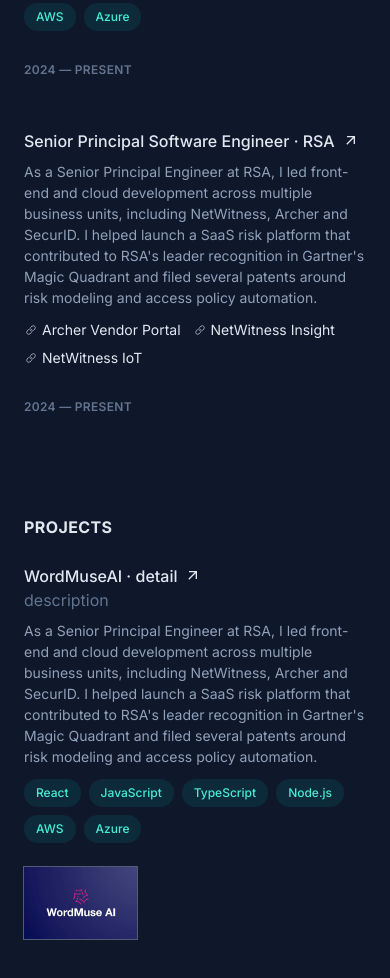
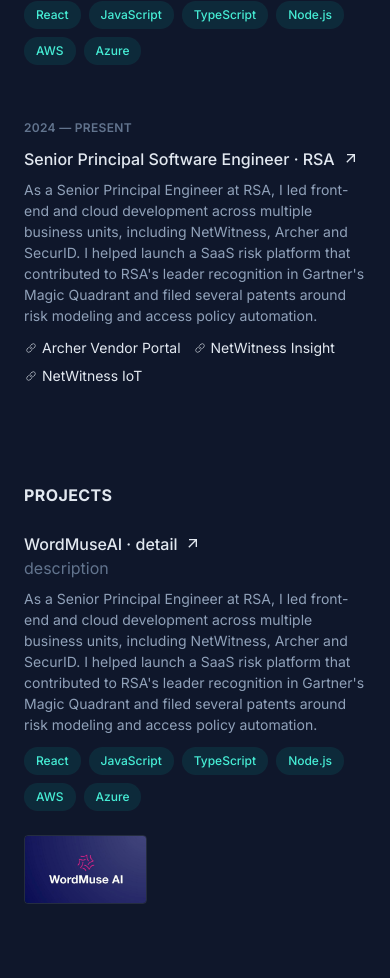
Before and after one commit to vmalchik/portfolio, a Next.js app: page / in a window 390 px wide. Shown: the part 1760-2738 px from the top of the page. After the commit the page ends 2712 px from the top, so only its background shows below. Built offline with nearby package versions, Linux system fonts and the light colour scheme.

Commit message:
updated ux for cards on home page and semantic html

```diff
--- a/src/components/page/home/base-section-card.tsx
+++ b/src/components/page/home/base-section-card.tsx
@@ -7,6 +7,7 @@
 } from "@/components/common/card";
 import FancyLink from "@/components/common/fancy-link";
 import ArrowOutIcon from "@/components/common/icons/arrow-out";
+import { cn } from "@/lib/utils/cn";
 import React from "react";
 
 export type BaseSectionCardProps = {
@@ -19,14 +20,21 @@
   };
   children: React.ReactNode;
 };
-export const BaseSectionCardSideInfo = ({
-  children
+export const BaseSectionCardInfo = ({
+  children,
+  position = "bottom" // default
 }: {
   children: React.ReactNode;
+  position?: "top" | "bottom";
 }) => {
-  return <>{children}</>;
+  const orderClass = position === "top" ? "order-1" : "order-2";
+
+  return (
+    <div className={cn("col-span-3 sm:col-span-2 sm:order-none", orderClass)}>
+      {children}
+    </div>
+  );
 };
-
 export const BaseSectionCardContent = ({
   children
 }: {
@@ -42,7 +50,7 @@
   React.Children.forEach(children, (child) => {
     if (!React.isValidElement(child)) return;
 
-    if (child.type === BaseSectionCardSideInfo) {
+    if (child.type === BaseSectionCardInfo) {
       sideInfo = child;
     } else if (child.type === BaseSectionCardContent) {
       content = child;
@@ -58,7 +66,7 @@
     // use group hover to ensure hover is triggered for absolute positioned element
     // on mobile - stack vertically by having content take up all grid cols and side info take up 3
     // on desktop - stack horizontally with side info on left (image will dynamically resize and take 2 cols of the card width)
-    <div className="relative group grid grid-cols-8 gap-6 sm:items-start">
+    <article className="relative group grid grid-cols-8 gap-2 sm:gap-6 sm:items-start">
       {/* highlight card on-hover with a light custom inset box shadow (a 1px inner top border in light gray-blue) */}
       <span
         aria-hidden="true"
@@ -66,9 +74,7 @@
       ></span>
 
       {/* side info */}
-      <div className="col-span-3 sm:col-span-2 order-2 sm:order-none">
-        {sideInfo}
-      </div>
+      {sideInfo}
 
       {/* content */}
       <Card className="col-span-8 sm:col-span-6 order-1 sm:order-none">
@@ -93,7 +99,7 @@
         </CardHeader>
         <CardContent>{content}</CardContent>
       </Card>
-    </div>
+    </article>
   );
 };
 
--- a/src/components/page/home/experience/experience-card.tsx
+++ b/src/components/page/home/experience/experience-card.tsx
@@ -1,6 +1,6 @@
 import BaseSectionCard, {
   BaseSectionCardContent,
-  BaseSectionCardSideInfo
+  BaseSectionCardInfo
 } from "@/components/page/home/base-section-card";
 import WorkProjectsList from "@/components/page/home/experience/work-projects-list";
 import TechnologyList from "@/components/page/home/technology-list";
@@ -50,25 +50,16 @@
     ariaLabel: `Work at ${company}`
   };
 
-  //   <span
-  //   style={{
-  //     display: "inline-block",
-  //     width: "10px",
-  //     height: "1px",
-  //     background: "currentColor",
-  //     verticalAlign: "middle"
-  //   }}
-  // ></span>
   return (
     <BaseSectionCard title={cardTitle}>
-      <BaseSectionCardSideInfo>
+      <BaseSectionCardInfo position="top">
         <span
           aria-label={durationAriaLabel}
           className="inline-block min-w-fit text-xs font-semibold uppercase tracking-wide text-slate-500 sm:mt-1"
         >
           {startDate} &mdash; {endDateNormalized}
         </span>
-      </BaseSectionCardSideInfo>
+      </BaseSectionCardInfo>
       <BaseSectionCardContent>
         <div className="space-y-3">
           {description && <p>{description}</p>}
--- a/src/components/page/home/projects/project-card.tsx
+++ b/src/components/page/home/projects/project-card.tsx
@@ -1,6 +1,6 @@
 import BaseSectionCard, {
   BaseSectionCardContent,
-  BaseSectionCardSideInfo
+  BaseSectionCardInfo
 } from "@/components/page/home/base-section-card";
 import TechnologyList from "@/components/page/home/technology-list";
 import { isNonEmptyArray } from "@/lib/utils/array";
@@ -37,16 +37,21 @@
 
   return (
     <BaseSectionCard title={cardTitle}>
-      <BaseSectionCardSideInfo>
+      <BaseSectionCardInfo position="bottom">
+        <figure>
           <Image
             loading="lazy"
             src={imageSrc}
             alt="todo"
             width={800}
             height={512}
-          className="w-full h-auto object-cover outline-1 outline-light-gray-900"
+            className="aspect-video object-cover rounded border border-slate-200/10 transition group-hover:border-slate-200/30 mt-4 sm:mt-0"
           />
-      </BaseSectionCardSideInfo>
+          <figcaption className="sr-only">
+            Screenshot of the project {cardTitle.main}
+          </figcaption>
+        </figure>
+      </BaseSectionCardInfo>
       <BaseSectionCardContent>
         <div className="space-y-3">
           {description && <p>{description}</p>}
```
Lines whose indentation alone changed are shown as unchanged.
